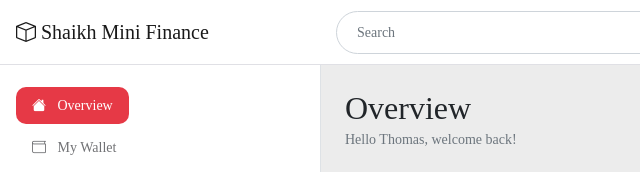
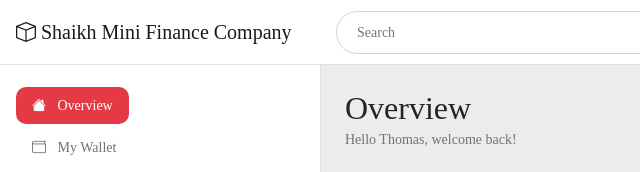
Before and after one commit to shaikhsarvar/mini_finance, a plain HTML site: page index.html in a window 1280 px wide. Shown: the top 172 px of the page, 0-640 px from the left. Drawn offline with Linux system fonts and the light colour scheme; a web font is replaced by a local one.

```diff
--- a/index.html
+++ b/index.html
@@ -40,7 +40,7 @@
             <div class="col-md-3 col-lg-3 me-0 px-3 fs-6">
                 <a class="navbar-brand" href="index.html">
                     <i class="bi-box"></i>
-                   Shaikh Mini Finance
+                   Shaikh Mini Finance Company
                 </a>
             </div>
 
```
